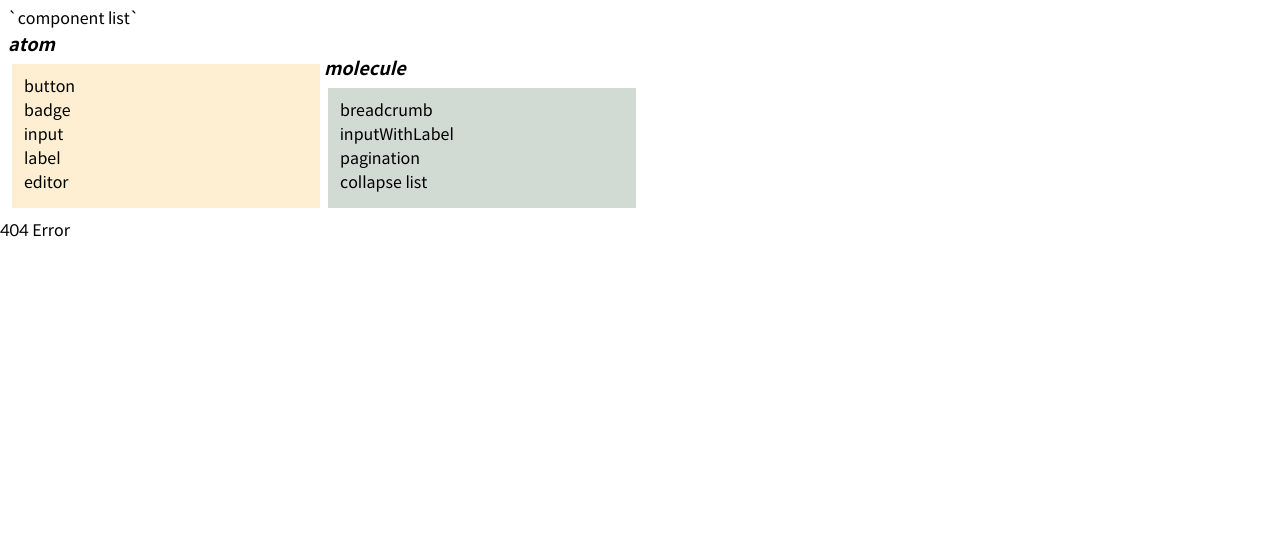
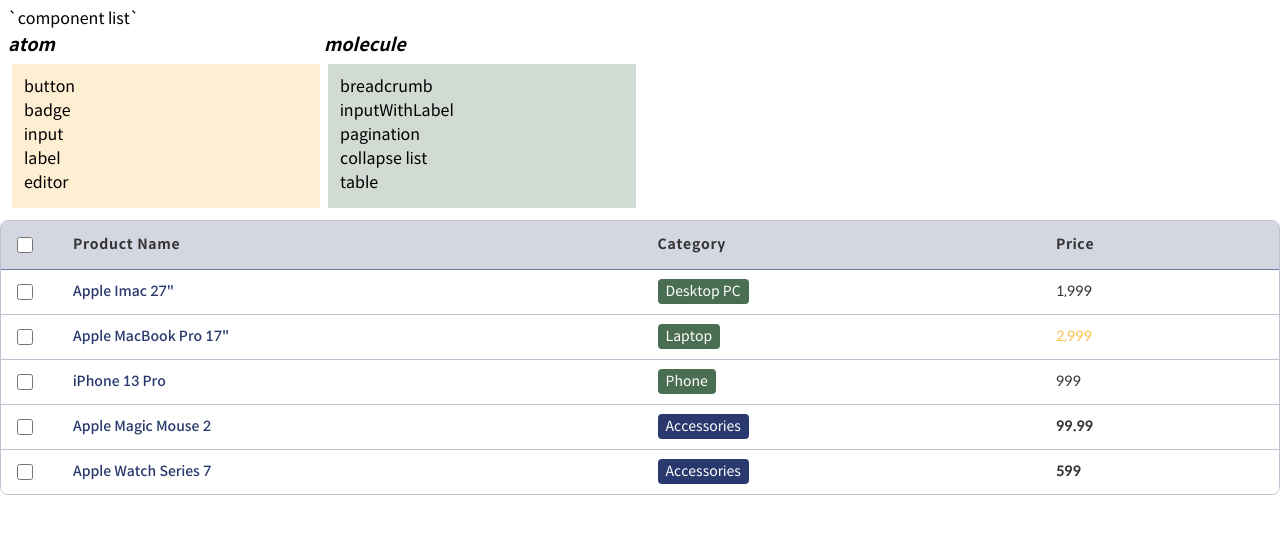
Before and after one commit to hrkim2/helpdesk-test-next-js, a Next.js app: page /components/molecule/table in a window 1280 px wide. Before the commit this address had no page. Shown: the top 534 px of the page. Built offline with nearby package versions, Linux system fonts and the light colour scheme.

Commit message:
AB#5668 table 컴포넌트 작업

```diff
--- /dev/null
+++ b/src/Component/bp/Table.tsx
@@ -0,0 +1,159 @@
+import Checkbox from "Component/nt/input/Checkbox";
+import { FunctionComponent } from "react";
+
+interface Props {
+    id: string,
+    colGroup: {
+        key: string;
+        label?: string;
+        align?: string;
+        addClass?: string | Function;
+        formatter?: string | Function;
+        onClick?: Function;
+    }[];
+    data?: {
+        [key:string]: string;
+    }[];
+    onClick?: Function;
+}
+
+const TABLE_WRAPPER = (props:any)=>{
+    return (
+    <div className="flex flex-col">
+        <div className="overflow-x-auto border border-default/30 sm:rounded-lg">
+            <div className="inline-block min-w-full align-middle">
+                <div className="overflow-hidden">
+                    {props.children}
+                </div>
+            </div>
+        </div>
+    </div>);
+}
+
+const Thead:FunctionComponent<Props> = ({id, colGroup})=>{
+    return <thead id={`${id}_thead`} className="bg-default/20 font-medium">
+        <tr>
+            {colGroup.map((colHead, i)=>{
+                if(colHead.formatter==='checkbox'){
+                    return <th key={i} scope="col" className="p-4">
+                        <div className="flex items-center">
+                            <Checkbox id="checkbox-all" onClick={(e:Event & {target: HTMLInputElement})=>{
+                                const targetChecked = e.target.checked;
+                                const allCheck = document.querySelector(`#${id}_tbody`)?.querySelectorAll('input[type=checkbox]');
+                                allCheck?.forEach(check=>{
+                                    const _ = check as HTMLInputElement;
+                                    const checked = _.checked;
+                                    _.checked = targetChecked!==checked ? !checked : checked;
+                                });
+                            }}/>
+                        </div>
+                    </th>;
+                }else{
+                    return <th key={i} scope="col" className="py-3 px-6 tracking-wider text-left cursor-default">
+                        {colHead.label}
+                    </th>;
+                }
+            })}
+        </tr>
+    </thead>;
+}
+
+const Tbody:FunctionComponent<Props> = ({id, colGroup, data, onClick})=>{
+    if(data && data.length>0){
+        return <tbody
+            id={`${id}_tbody`}
+            className="bg-white divide-y divide-default/30 whitespace-pre-wrap"
+        >
+            {data?.map((item, i)=>{
+                return <tr
+                    key={`tr${i}`}
+                    id={`${id}_tbody_tr${i}`}
+                    className="hover:bg-default/40 hover:brightness-150"
+                >
+                    {colGroup.map((colHead, j)=>{
+                        const {key, formatter, addClass} = colHead;
+
+                        if(formatter==='checkbox'){
+                            return <td
+                                key={`td${i}_${j}`}
+                                id={`${id}_tbody_tr${i}_td${j}`}
+                                className="py-3 px-4 w-4"
+                            >
+                                <div className="flex items-center">
+                                    <Checkbox
+                                        id={`${id}_tbody_checkbox_tr${i}_td${j}`}
+                                        onClick={(e:Event)=>{
+                                            if(colHead.onClick){
+                                                colHead.onClick({
+                                                    checkbox: e.target as HTMLInputElement,
+                                                    item,
+                                                    index: i
+                                                });
+                                            }
+                                        }}
+                                    />
+                                </div>
+                            </td>;
+                        }else{
+                            const _addClass = !addClass ? '' : typeof addClass === 'string' ? addClass : addClass({value: item[key], item});
+
+                            return <td
+                                key={`td${i}_${j}`}
+                                id={`${id}_tbody_tr${i}_td${j}`}
+                                className={`py-3 px-6 ${_addClass}`}
+                                onClick={()=>onClick&&onClick({colIndex: j, value: item[key], key, item})}
+                            >
+                                {!formatter ? item[key] : getValueWithFormat(item[key], formatter, item)}
+                            </td>;
+                        }
+                    })}
+                </tr>;
+            })}
+        </tbody>;
+    }else{
+        const colspan = colGroup ? colGroup.length : 1;
+
+        return <tbody id={`${id}_tbody`} className="bg-white divide-y divide-default/30 whitespace-pre-wrap">
+            <tr>
+                <td colSpan={colspan} className='px-3 py-10 text-center cursor-default'>
+                    조회된 데이터가 없습니다.
+                </td>
+            </tr>
+        </tbody>;
+    }
+}
+
+function getValueWithFormat(value:string|number, formatter:string|Function, item:object){
+    if(typeof formatter === 'string'){
+        let returnValue;
+        switch(formatter){
+            case 'number':
+                if(typeof value === 'number'){
+                    returnValue = new Intl.NumberFormat().format(value);
+                }else{
+                    let [integer, decimal] = value.split('.');
+                    decimal = decimal ? '.'+decimal : '';
+                    returnValue = new Intl.NumberFormat().format(parseInt(integer)) + decimal;
+                }
+                break;
+            defualt:
+                returnValue = value;
+        }
+        return returnValue;
+    }else{
+        return formatter({value, item});
+    }
+}
+
+const Table: FunctionComponent<Props> = ({id, colGroup, data, onClick})=>{
+    return <>
+        <TABLE_WRAPPER>
+            <table className="min-w-full divide-y divide-default/60 table-fixed text-sm text-black">
+                <Thead id={id} colGroup={colGroup} />
+                <Tbody id={id} colGroup={colGroup} data={data} onClick={onClick}/>
+            </table>
+        </TABLE_WRAPPER>
+    </>;
+}
+
+export default Table;
--- a/src/Component/nt/input/Checkbox.tsx
+++ b/src/Component/nt/input/Checkbox.tsx
@@ -5,14 +5,21 @@
     id?: string;
     addClass?: string;
     checked?: boolean;
+    onClick?: Function;
 }
 
 /**
  * @param name
  * @param id
  */
-const Checkbox: FunctionComponent<Props> = ({name='checkbox', id='checkbox', addClass='', checked=false})=>{
-    return <input type="checkbox" defaultChecked={checked} className={`h-4 w-4 accent-default ${addClass}`} name={name} id={id}/>;
+const Checkbox: FunctionComponent<Props> = ({name='checkbox', id='checkbox', addClass='', checked=false, onClick})=>{
+    return <input type="checkbox"
+        defaultChecked={checked}
+        className={`h-4 w-4 accent-default ${addClass}`}
+        name={name}
+        id={id}
+        onClick={(e)=>onClick&&onClick(e)}
+    />;
 }
 
 export default Checkbox;
--- a/src/pages/_app.tsx
+++ b/src/pages/_app.tsx
@@ -50,6 +50,9 @@
             <Link key='3' href='/components/molecule/collapseList'>
               <li className='cursor-pointer hover:bg-success'>collapse list</li>
             </Link>
+            <Link key='4' href='/components/molecule/table'>
+              <li className='cursor-pointer hover:bg-success'>table</li>
+            </Link>
           </ul>
         </div>
       </div>
--- /dev/null
+++ b/src/pages/components/molecule/table.tsx
@@ -0,0 +1,43 @@
+import Table from "Component/bp/Table";
+
+const listData = [
+    {id: '1', name: 'Apple Imac 27"', categoryId: '0', category: 'Desktop PC', price: '1999'},
+    {id: '2', name: 'Apple MacBook Pro 17"', categoryId: '1', category: 'Laptop', price: '2999'},
+    {id: '3', name: 'iPhone 13 Pro', categoryId: '2', category: 'Phone', price: '999'},
+    {id: '4', name: 'Apple Magic Mouse 2', categoryId: '3', category: 'Accessories', price: '99.99'},
+    {id: '5', name: 'Apple Watch Series 7', categoryId: '3', category: 'Accessories', price: '599'}
+];
+
+export default function TableTest(){
+    const config = {
+        id: 'table',
+        colGroup: [
+            {key: 'id', label: '', formatter: 'checkbox',
+             onClick: ({checkbox, item, index}:any)=>console.log(checkbox.checked, item, index)
+            },
+            {key: 'name', label: 'Product Name', addClass: 'text-default font-medium cursor-pointer'},
+            {key: 'category', label: 'Category',
+             formatter: ({value, item}:any)=>{
+                 const bgColor = item.categoryId>2 ? 'bg-default' : 'bg-success';
+                 return <span className={`${bgColor} py-1 px-2 rounded text-white cursor-default`}>{value}</span>;
+             }
+            },
+            {key: 'price', label: 'Price', formatter: 'number',
+             addClass: ({item, value}:any)=>{
+                  if(item.category==='Accessories'){
+                      return 'font-bold';
+                  }else if(value.replace('$','')>2000){
+                      return 'text-warning';
+                  }else {
+                      return '';
+                  }
+             }
+            }
+        ],
+        onClick: ({colIndex, item}:any)=>colIndex===1&&console.log(item)
+    }
+
+    return <>
+        <Table {...config} data={listData}/>
+    </>;
+}
```
